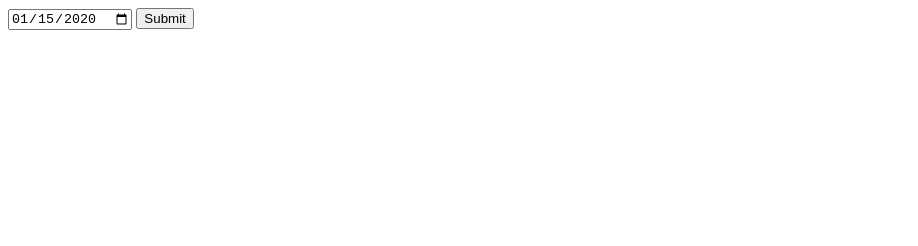
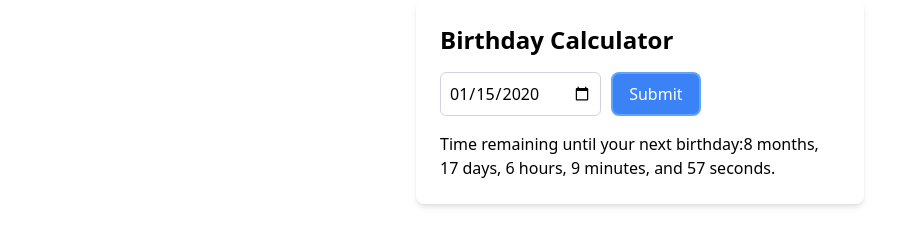
Before and after one commit to Sufyan-Ahmed-Dev/Birthday-calculater, a plain HTML site: page index.html in a window 1280 px wide. Both pictures are taken after typing "2020-01-15" into the empty fields and a click on the button "Submit". Shown: the whole page, without its empty margins (0-918 px from the left). Drawn offline with nearby package versions, Linux system fonts and the light colour scheme.

```diff
--- a/index.html
+++ b/index.html
@@ -4,12 +4,19 @@
     <meta charset="UTF-8">
     <meta name="viewport" content="width=device-width, initial-scale=1.0">
     <title>birthaday Calculater</title>
+    <link href="https://cdn.jsdelivr.net/npm/tailwindcss@2.2.19/dist/tailwind.min.css" rel="stylesheet">
 </head>
 <body>
-    <form id="form">
-        <input type="date" id="userInput">
-        <button type="submit">Submit</button>
-    </form>
+    <div class="max-w-md mx-auto p-6 bg-white rounded-lg shadow-md">
+        <h1 class="text-2xl font-semibold mb-4">Birthday Calculator</h1>
+        <form id="form" class="mb-4">
+            <input type="date" id="userInput" class="border border-gray-300 rounded-md p-2 focus:outline-none focus:ring-2 focus:ring-blue-400">
+            <button type="submit" class="bg-blue-500 text-white py-2 px-4 rounded-md ml-2 focus:outline-none focus:ring-2 focus:ring-blue-400">Submit</button>
+        </form>
+        <div id="countdown" >
+            <!-- <p id="countdown-text" class="text-lg font-semibold"></p> -->
+        </div>
+    </div>
 
 
     <script src="./main.js"></script>
--- a/main.js
+++ b/main.js
@@ -1,13 +1,17 @@
 let form = document.querySelector("#form");
 let inputValue = document.querySelector("#userInput");
+let countdownText = document.querySelector("#countdown");
+// let countdownText = document.querySelector("#countdown-text");
+
 form.addEventListener("submit", (e) => {
   e.preventDefault();
-  inputValue = inputValue.value;
-  console.log(inputValue);
+
+  let userValue = inputValue.value;
+  console.log(userValue);
 
   let today = new Date();
 
-  let birthdate = new Date(inputValue);
+  let birthdate = new Date(userValue +  "T00:00");
 
   let nextBirthday = new Date(
     today.getFullYear(),
@@ -34,4 +38,6 @@ form.addEventListener("submit", (e) => {
   let result = `Time remaining until your next birthday:${months} months, ${days} days, ${hours} hours, ${minutes} minutes, and ${seconds} seconds.`;
 
   console.log(result);
+  countdownText.innerHTML = result;
+  userValue = ""
 });
```
